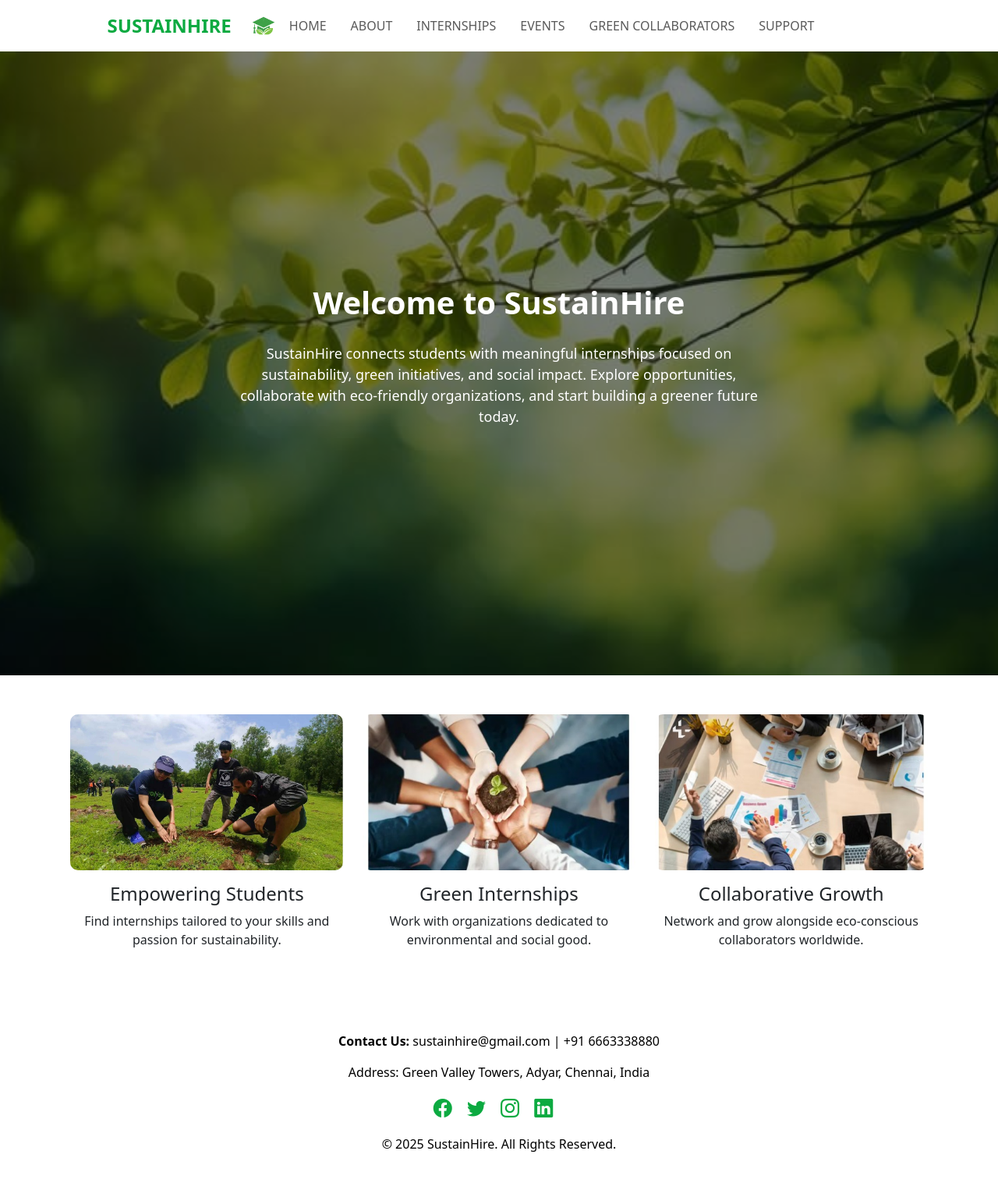
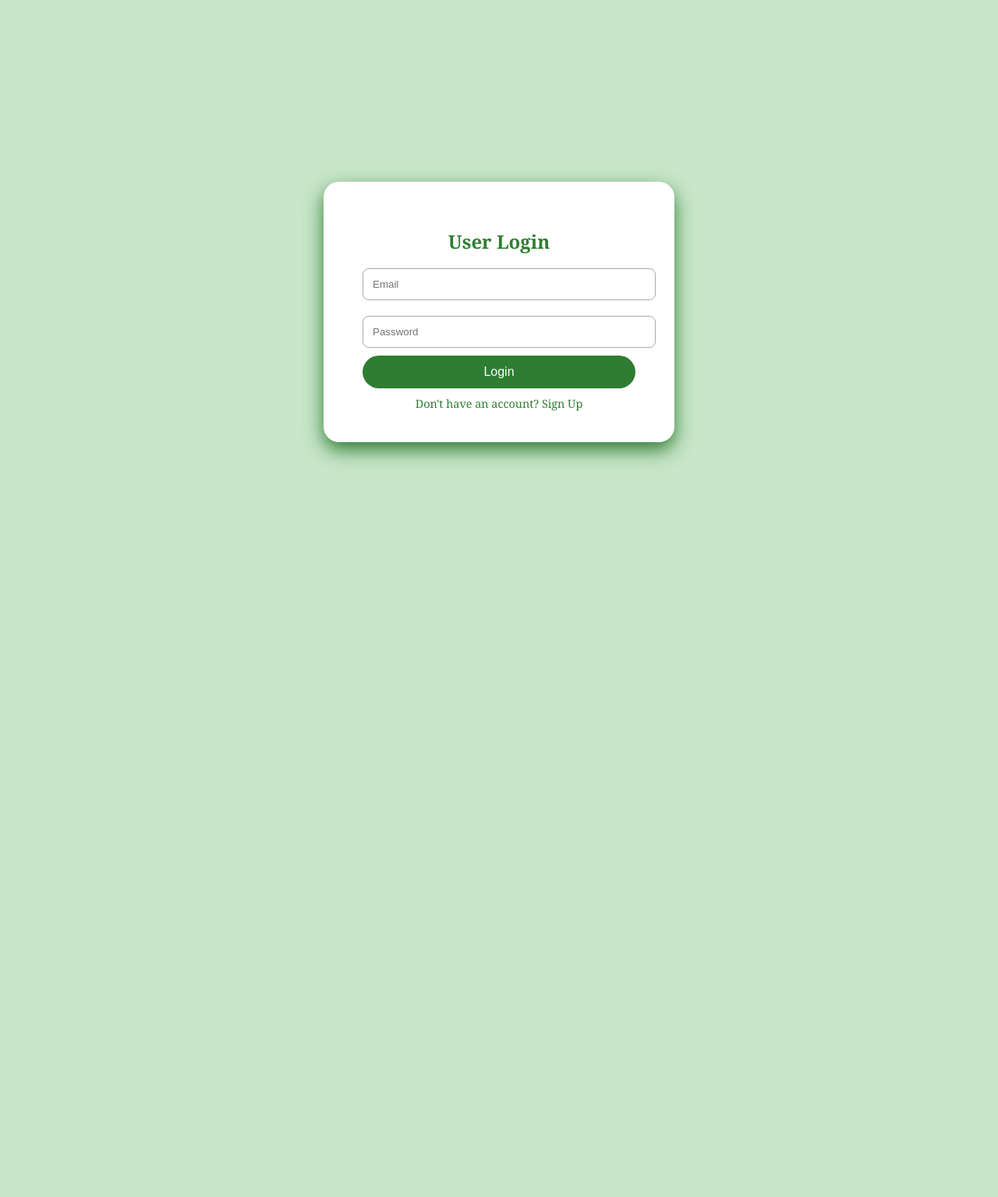
Before and after one commit to nandhinibaranikumar/SustainHire-Frontend, a website: page logo.html in a window 1280 px wide. Shown: the whole page at 78% size. After the commit the page ends 800 px from the top, so only its background shows below. Drawn offline with nearby package versions, Linux system fonts and the light colour scheme.

Commit message:
Update logo.html

```diff
--- a/logo.html
+++ b/logo.html
@@ -1,189 +1,48 @@
 <!DOCTYPE html>
 <html lang="en">
 <head>
-  <meta charset="UTF-8">
-  <meta name="viewport" content="width=device-width, initial-scale=1.0">
-  <title>SustainHire - Internship Finder</title>
-  <link rel="icon" href="logo.jpg">
-  <!-- Bootstrap CSS -->
-  <link href="https://cdn.jsdelivr.net/npm/bootstrap@5.3.2/dist/css/bootstrap.min.css" rel="stylesheet">
-  <!-- Bootstrap Icons -->
-  <link href="https://cdn.jsdelivr.net/npm/bootstrap-icons/font/bootstrap-icons.css" rel="stylesheet">
-  <style>
-
-    .navbar-brand {
-      font-weight: bold;
-      color: #0caa41 !important;
-      font-size: 1.5rem;
-      padding-left: 10%;
-      cursor: pointer;
-    }
-    .nav-link {
-      font-weight: 500;
-      margin-right: 15px;
-    }
-
-    /* Hero Section */
-    .hero {
-      text-align: center;
-      padding: 120px 20px;
-      color: white;
-      position: relative;
-      background: url('sustainhire.jpg') no-repeat center center/cover; /* 🔹 Add your hero image here */
-      min-height: 100vh;
-      display: flex;
-      flex-direction: column;
-      justify-content: center;
-      align-items: center;
-    }
-    .hero::before {
-      content: "";
-      position: absolute;
-      top: 0; left: 0; right: 0; bottom: 0;
-      background: rgba(0,0,0,0.5); /* 🔹 Dark overlay for readability */
-      z-index: 1;
-    }
-    .hero img,
-    .hero h1,
-    .hero p {
-      position: relative;
-      z-index: 2; /* 🔹 Make text/logo visible above overlay */
-    }
-    .hero img {
-      max-width: 200px;
-      margin-bottom: 20px;
-    }
-    .hero h1 {
-      font-weight: bold;
-      font-size: 2.5rem;
-    }
-    .hero p {
-      font-size: 18px;
-      max-width: 700px;
-      margin: 20px auto;
-    }
-
-
-    .features {
-      padding: 50px 20px;
-      background-color: #fff;
-    }
-    .features img {
-      border-radius: 10px;
-    }
-    .footer {
-      background-color: white;
-      color: black;
-      padding: 40px 20px;
-    }
-    .footer a {
-      color: #0caa41;
-      text-decoration: none;
-    }
-    .footer a:hover {
-      text-decoration: underline;
-    }
-    .social-icons i {
-      font-size: 1.5rem;
-      margin-right: 15px;
-      color: #0caa41;
-    }
-  </style>
+<meta charset="UTF-8">
+<meta name="viewport" content="width=device-width, initial-scale=1.0">
+<title>User Login | SustainHire</title>
+<link rel="icon" href="logo.jpg">
+<style>
+body {margin:0; background-color:#c8e6c9; font-family:Georgia, 'Times New Roman', Times, serif; display:flex; justify-content:center; align-items:center; height:100vh;}
+h2{color:#2e7d32; margin-bottom:8px;}
+.card {background:white; padding:40px 50px; border-radius:20px; box-shadow:0 10px 25px #2e7d32; width:350px; text-align:center;}
+input {width:100%; padding:12px; margin:10px 0; border-radius:8px; border:1px solid #aaa; outline:none;}
+button {width:100%; padding:12px; background-color:#2e7d32; border:none; border-radius:30px; color:white; font-size:1rem; cursor:pointer; transition:0.3s;}
+button:hover {background-color:#388e3c;}
+</style>
 </head>
 <body>
+<div class="card">
+  <h2>User Login</h2>
+  <input type="email" id="email" placeholder="Email" />
+  <input type="password" id="password" placeholder="Password" />
+  <button onclick="loginUser()">Login</button>
+  <div style="margin-top:10px; font-size:0.9rem; cursor:pointer; color:#2e7d32;" onclick="goToSignup()">Don't have an account? Sign Up</div>
+</div>
+<script>
+const BACKEND_URL = "https://sustainhire-backend1-re4i.onrender.com";
 
-  <!-- Navbar -->
-  <nav class="navbar navbar-expand-lg bg-white shadow-sm ">
-    <div class="container-fluid">
-      <a class="navbar-brand" href="logo.html">SUSTAINHIRE</a>
-      <img src="logo.jpg" width="50px" alt="logo">
+async function loginUser() {
+  const email = document.getElementById("email").value.trim();
+  const password = document.getElementById("password").value.trim();
+  if(!email || !password){ alert("Please enter email and password"); return; }
 
+  try {
+    const res = await fetch(`${BACKEND_URL}/api/auth/login`, {
+      method:"POST",
+      headers:{"Content-Type":"application/json"},
+      body:JSON.stringify({email,password})
+    });
+    const data = await res.json();
+    alert(data.message);
+    if(res.ok){ window.location.href = "logo.html"; }
+  } catch(err) { alert("Backend not running. Please start the server."); }
+}
 
-      <button class="navbar-toggler" type="button" data-bs-toggle="collapse" data-bs-target="#navbarNav">
-        <span class="navbar-toggler-icon"></span>
-      </button>
-
-
-      <div class="collapse navbar-collapse" id="navbarNav">
-        <ul class="navbar-nav me-auto">
-          <li class="nav-item"><a class="nav-link" href="home.html">HOME</a></li>
-          <li class="nav-item"><a class="nav-link" href="about.html">ABOUT</a></li>
-          <li class="nav-item"><a class="nav-link" href="internship.html">INTERNSHIPS</a></li>
-          <li class="nav-item"><a class="nav-link" href="event.html">EVENTS</a></li>
-          <li class="nav-item"><a class="nav-link" href="collaboration.html">GREEN COLLABORATORS</a></li>
-          <li class="nav-item"><a class="nav-link" href="support.html">SUPPORT</a></li>
-        </ul>
-      </div>
-    </div>
-  </nav>
-
-
-  <!-- Hero Section -->
-  <section id="hero" class="hero">
-
-    <h1>Welcome to SustainHire </h1>
-    <p>
-      SustainHire connects students with meaningful internships focused on sustainability,
-      green initiatives, and social impact. Explore opportunities, collaborate with eco-friendly
-      organizations, and start building a greener future today.
-    </p>
-  </section>
-
-
-  <!-- Features / Content Section -->
-<section id="about" class="features container text-center">
-  <div class="row g-4">
-    <div class="col-md-4">
-      <img src="student.jpg" class="feature-img img-fluid" alt="Students">
-      <h4 class="mt-3">Empowering Students</h4>
-      <p>Find internships tailored to your skills and passion for sustainability.</p>
-    </div>
-    <div class="col-md-4">
-      <img src="environment.jpg" class="feature-img img-fluid" alt="Environment">
-      <h4 class="mt-3">Green Internships</h4>
-      <p>Work with organizations dedicated to environmental and social good.</p>
-    </div>
-    <div class="col-md-4">
-      <img src="collab.jpg" class="feature-img img-fluid" alt="Collaboration">
-      <h4 class="mt-3">Collaborative Growth</h4>
-      <p>Network and grow alongside eco-conscious collaborators worldwide.</p>
-    </div>
-  </div>
-</section>
-
-
-<!-- Add this CSS -->
-<style>
-  .feature-img {
-    width: 100%;      /* responsive full width inside column */
-    max-width: 350px; /* all images same max width */
-    height: 200px;    /* fixed height for equal alignment */
-    object-fit: cover; /* crops excess but keeps ratio */
-    margin: 0 auto;   /* centers the image */
-    display: block;
-  }
-</style>
-
-
-
-
-  <!-- Footer -->
-  <footer class="footer text-center">
-    <div class="container">
-      <p><strong>Contact Us:</strong> sustainhire@gmail.com | +91 6663338880</p>
-      <p>Address: Green Valley Towers, Adyar, Chennai, India</p>
-      <div class="social-icons my-3">
-         <a href="https://www.facebook.com/groups/731957298564333/posts/1192668582493200/"><i class="bi bi-facebook"></i></a>
-        <a href="https://x.com/3RBuilding/status/1499761981540163591"><i class="bi bi-twitter"></i></a>
-        <a href="https://www.instagram.com/sustainhire?igsh=MmYzeGJianNuNHY2"><i class="bi bi-instagram"></i></a>
-        <a href="https://www.linkedin.com/jobs/view/sustainability-intern-at-treeandhumanknot-4309119665/?originalSubdomain=in"><i class="bi bi-linkedin"></i></a>
-      </div>
-      <p>&copy; 2025 SustainHire. All Rights Reserved.</p>
-    </div>
-  </footer>
-
-
-  <!-- Bootstrap JS -->
-  <script src="https://cdn.jsdelivr.net/npm/bootstrap@5.3.2/dist/js/bootstrap.bundle.min.js"></script>
+function goToSignup(){ window.location.href = "signup.html"; }
+</script>
 </body>
 </html>
```
